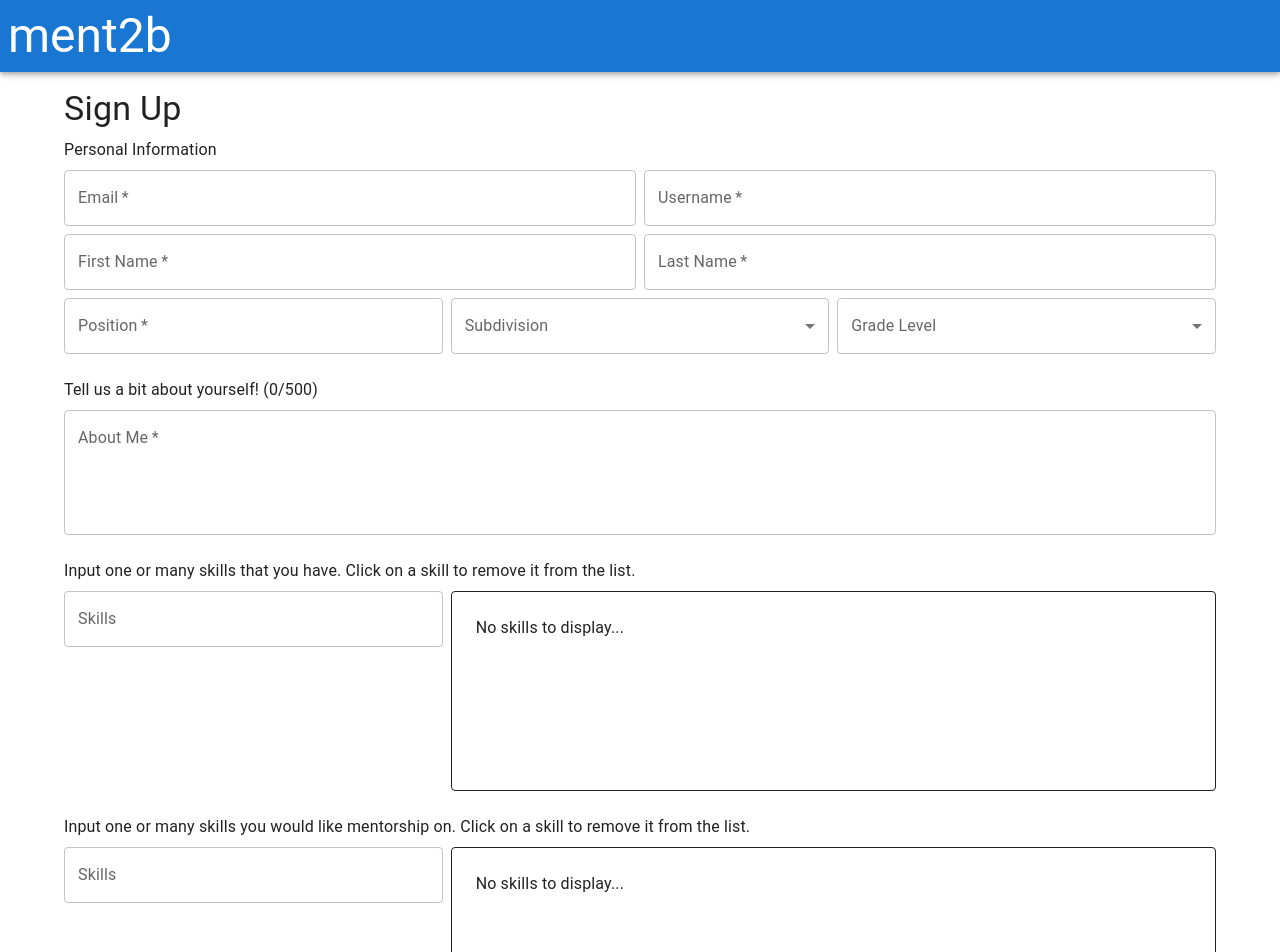
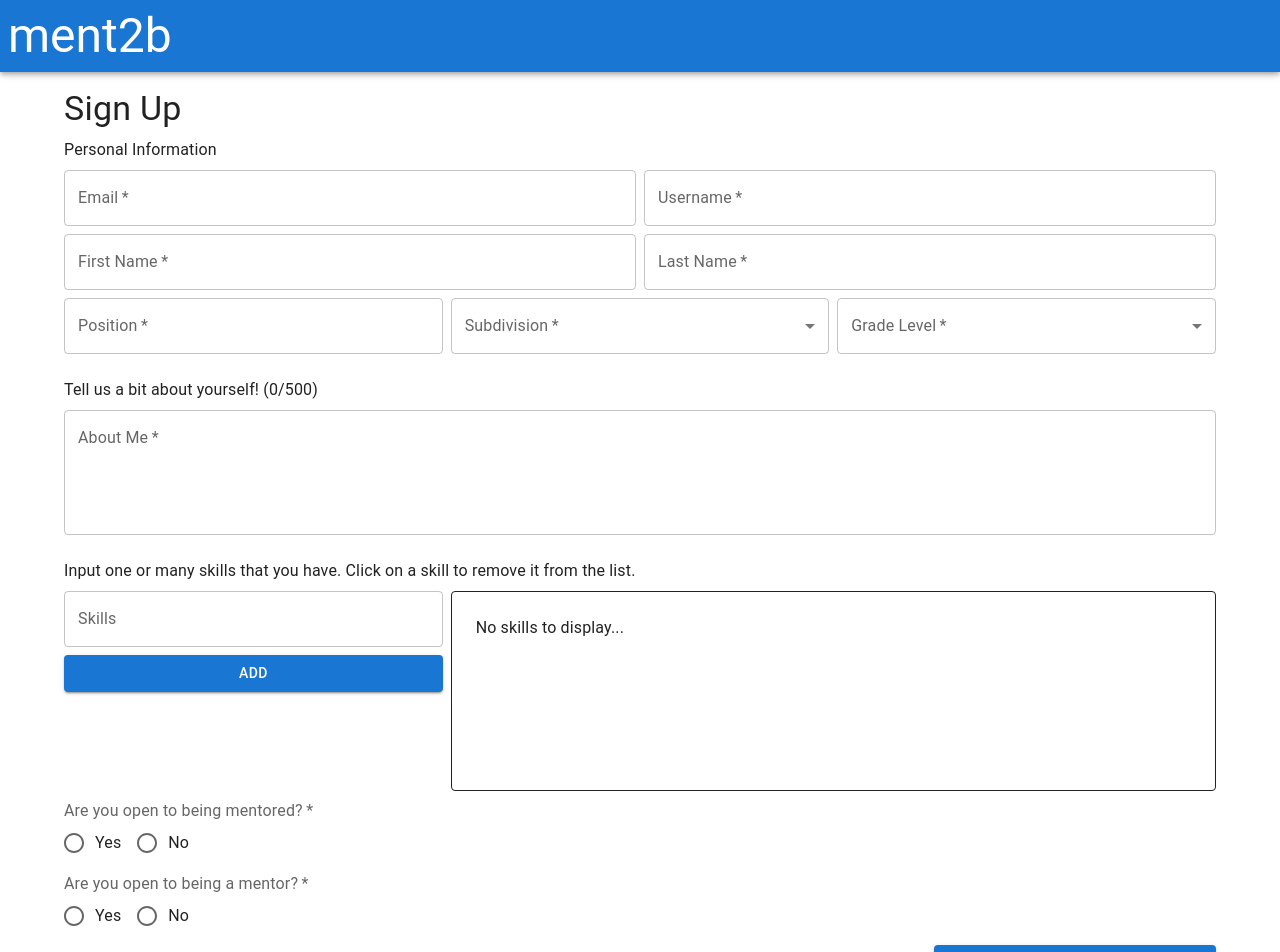
Before and after one commit to sfmalloy/ment2b-frontend, a Next.js app: page /onboard in a window 1280 px wide. Shown: the top 952 px of the page. Built offline with nearby package versions, Linux system fonts and the light colour scheme.

Commit message:
Show/hide enhancements

```diff
--- /dev/null
+++ b/components/SimpleRadioGroup.tsx
@@ -0,0 +1,28 @@
+import { FormControl, FormControlLabel, FormLabel, Grid, Radio, RadioGroup } from '@mui/material';
+
+type SimpleRadioGroupProps = {
+  onChange: (value: boolean) => void;
+  question: string;
+  name: string;
+  xs: number;
+  id: string;
+}
+
+export default function SimpleRadioGroup(props: SimpleRadioGroupProps) {
+  return (
+    <Grid item xs={props.xs}>
+      <FormControl required>
+        <FormLabel id={`${props.id}-label`}>{props.question}</FormLabel>
+        <RadioGroup
+          aria-labelledby='open-to-mentor-label'
+          defaultValue=''
+          name='openToMentor'
+          row
+        >
+          <FormControlLabel value={true} control={<Radio onInput={() => props.onChange(true)} />} label='Yes' />
+          <FormControlLabel value={false} control={<Radio onInput={() => props.onChange(false)} />} label='No' />
+        </RadioGroup>
+      </FormControl>
+    </Grid>
+  )
+}
--- a/components/SkillSet.tsx
+++ b/components/SkillSet.tsx
@@ -1,5 +1,5 @@
-import { Box, Grid, List, ListItem, ListItemButton, TextField } from '@mui/material';
-import { useState } from 'react';
+import { Box, Button, Grid, List, ListItem, ListItemButton, TextField } from '@mui/material';
+import { useRef, useState } from 'react';
 
 type SkillSetProps = {
   onChange: (skills: string[]) => void;
@@ -8,11 +8,13 @@ type SkillSetProps = {
 export default function SkillSet({ onChange }: SkillSetProps) {
   const [skills, setSkills] = useState<string[]>([]);
   const [textboxValue, setTextboxValue] = useState<string>('');
+  const ref = useRef<HTMLInputElement>();
 
   return (
     <>
       <Grid item xs={4}>
         <TextField
+          inputRef={ref}
           fullWidth
           value={textboxValue}
           label='Skills'
@@ -21,10 +23,10 @@ export default function SkillSet({ onChange }: SkillSetProps) {
             const target = e.target as HTMLInputElement;
             if (e.key.toLowerCase() === 'enter') {
               if (!skills.includes(target.value)) {
+                e.preventDefault();
                 setSkills([target.value, ...skills]);
-              } else {
-
               }
+              setTextboxValue('');
             }
           }}
           onInput={(e) => {
@@ -32,6 +34,19 @@ export default function SkillSet({ onChange }: SkillSetProps) {
             setTextboxValue(target.value);
           }}
         />
+        <Button
+          fullWidth
+          variant='contained'
+          sx={{mt: 1}}
+          onClick={() => {
+            if (ref.current) {
+              setSkills([ref.current.value, ...skills]);
+              setTextboxValue('');
+            }
+          }}
+        >
+          Add
+        </Button>
       </Grid>
       <Grid item xs={8}>
         <Box border={1} borderRadius={1} p={1} height={200} overflow={'auto'}>
--- a/pages/onboard/index.tsx
+++ b/pages/onboard/index.tsx
@@ -1,5 +1,6 @@
+import SimpleRadioGroup from '@/components/SimpleRadioGroup';
 import SkillSet from '@/components/SkillSet';
-import { Button, Checkbox, FormControl, FormControlLabel, FormLabel, Grid, InputLabel, MenuItem, Radio, RadioGroup, Select, TextField, Typography } from '@mui/material';
+import { Button, FormControl, FormControlLabel, FormLabel, Grid, InputLabel, MenuItem, Radio, RadioGroup, Select, TextField, Typography } from '@mui/material';
 import { useState } from 'react';
 
 const selectMenuProps = {
@@ -17,6 +18,7 @@ export default function Onboard() {
   const [mentorGrades, setMentorGrades] = useState<string[]>([]);
   const [openToMentor, setOpenToMentor] = useState(false);
   const [bioLength, setBioLength] = useState(0);
+  const [openToBeMentored, setOpenToBeMentored] = useState(false);
 
   return (
     <form onSubmit={(e) => {
@@ -77,7 +79,7 @@ export default function Onboard() {
         </Grid>
         <Grid item xs={4}>
           <FormControl fullWidth>
-            <InputLabel id='subdivision'>Subdivision</InputLabel>
+            <InputLabel id='subdivision' required>Subdivision</InputLabel>
             <Select
               name='subdiv'
               labelId='subdivision'
@@ -86,7 +88,7 @@ export default function Onboard() {
               defaultValue={''}
               required
             >
-              <MenuItem value={'RETAIL'}>RETAIL</MenuItem>
+              <MenuItem value={'Personal Investor'}>Personal Investor</MenuItem>
               <MenuItem value={'GIFS'}>GIFS</MenuItem>
               <MenuItem value={'INST'}>INST</MenuItem>
               <MenuItem value={'CDAO'}>CDAO</MenuItem>
@@ -102,7 +104,7 @@ export default function Onboard() {
         </Grid>
         <Grid item xs={4}>
           <FormControl fullWidth>
-            <InputLabel id='grade'>Grade Level</InputLabel>
+            <InputLabel id='grade' required>Grade Level</InputLabel>
             <Select
               name='grade'
               labelId='grade'
@@ -144,14 +146,39 @@ export default function Onboard() {
           <Typography>Input one or many skills that you have. Click on a skill to remove it from the list.</Typography>
         </Grid>
         <SkillSet onChange={(currSkills) => setSkills(currSkills)} />
+        {/* <Grid item xs={3}>
+          <FormControl required>
+            <FormLabel id='open-to-mentor-label'>Are you open to being mentored?</FormLabel>
+            <RadioGroup
+              aria-labelledby='open-to-mentor-label'
+              defaultValue=''
+              name='openToMentor'
+              row
+            >
+              <FormControlLabel value={true} control={<Radio onInput={() => setOpenToBeMentored(true)} />} label='Yes' />
+              <FormControlLabel value={false} control={<Radio onInput={() => setOpenToBeMentored(false)} />} label='No' />
+            </RadioGroup>
+          </FormControl>
+        </Grid> */}
+        <SimpleRadioGroup
+          question='Are you open to being mentored?'
+          onChange={(value) => setOpenToBeMentored(value)}
+          xs={12}
+          id='open-to-be-mentored'
+          name='openToBeMentored'
+        />
+        {openToBeMentored && (
+          <>
             <Grid item xs={12} mt={2}>
               <Typography>Input one or many skills you would like mentorship on. Click on a skill to remove it from the list.</Typography>
             </Grid>
             <SkillSet onChange={(currSkills) => setSkills(currSkills)} />
-        <Grid item xs={9} />
+            <Grid item xs={12} mt={2}>
+              <Typography>Select what grade levels you want your mentors to be at.</Typography>
+            </Grid>
             <Grid item xs={9}>
               <FormControl fullWidth>
-            <InputLabel id='grade'>Mentor Grade</InputLabel>
+                <InputLabel id='grade'>Mentor Grades</InputLabel>
                 <Select
                   onChange={(e) => {
                     const target = e.target as HTMLInputElement;
@@ -183,7 +210,9 @@ export default function Onboard() {
                 </Select>
               </FormControl>
             </Grid>
-        <Grid item xs={3}>
+          </>
+        )}
+        {/* <Grid item xs={3}>
           <FormControl required>
             <FormLabel id='open-to-mentor-label'>Are you open to being a mentor?</FormLabel>
             <RadioGroup
@@ -198,6 +227,16 @@ export default function Onboard() {
           </FormControl>
         </Grid>
         <Grid item xs={3} mb={2}>
+        </Grid> */}
+        <SimpleRadioGroup
+          question='Are you open to being a mentor?'
+          onChange={(value) => setOpenToMentor(value)}
+          xs={12}
+          id='open-to-mentored'
+          name='openToMentor'
+        />
+        <Grid item xs={9}/>
+        <Grid item xs={3} mb={4}>
           <Button
             type='submit'
             variant='contained'
```
Lines whose indentation alone changed are shown as unchanged.
